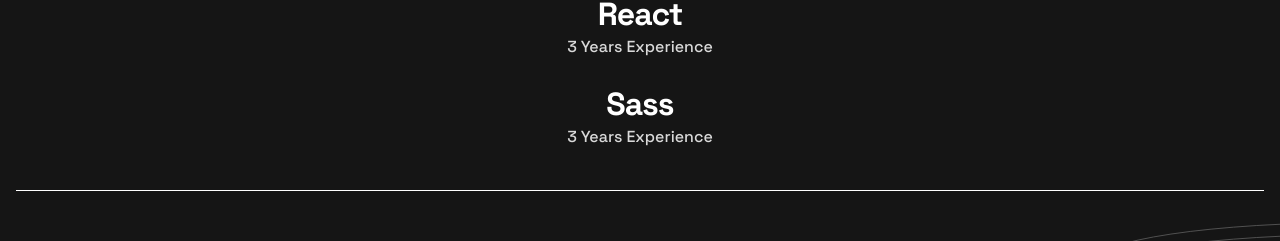
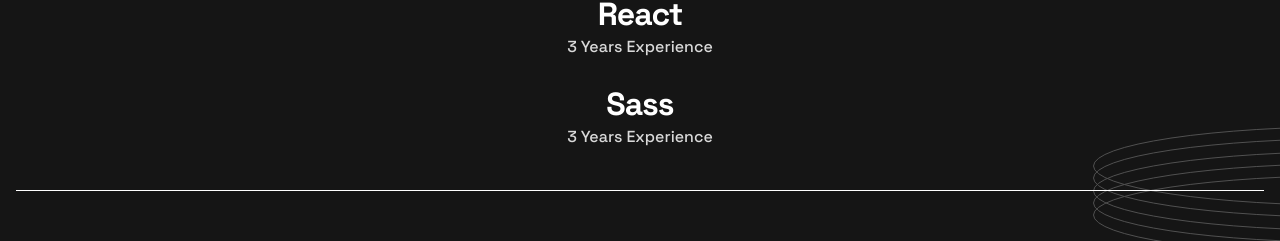
Before and after one commit to clakr/single-page-developer-portfolio, a Vue app: page / in a window 1280 px wide. Shown: the part 1065-1306 px from the top of the page. Built offline with nearby package versions, Linux system fonts and the light colour scheme.

Commit message:
absolute assets style adjustment

```diff
--- a/src/components/TheFooter.vue
+++ b/src/components/TheFooter.vue
@@ -31,7 +31,7 @@
   row-gap: 2rem;
   background-image: url(/pattern-rings.svg);
   background-repeat: no-repeat;
-  background-position: top 43.6rem right 18.8rem;
+  background-position: top 44rem left -34.3rem;
 }
 
 h3 {
--- a/src/components/TheHero.vue
+++ b/src/components/TheHero.vue
@@ -24,7 +24,7 @@
 section {
   background-image: url(/pattern-rings.svg), url(/pattern-circle.svg);
   background-repeat: no-repeat;
-  background-position: top 12.4rem right 18.7rem, top 25.4rem left 31.1rem;
+  background-position: top 12.4rem left -34.2rem, top 25.4rem right -6.5rem;
 }
 
 picture {
--- a/src/components/TheProjects.vue
+++ b/src/components/TheProjects.vue
@@ -90,7 +90,7 @@
 
 <style scoped>
 section {
-  padding: 8rem 1.5rem;
+  padding: 0 1.5rem 8rem;
   display: grid;
   row-gap: 4rem;
 }
--- a/src/components/TheSkills.vue
+++ b/src/components/TheSkills.vue
@@ -44,9 +44,10 @@
   align-items: center;
   row-gap: 2.4rem;
   text-align: center;
-  padding-block: 4rem;
-  margin-inline: 1.6rem;
-  border-bottom: 1px solid white;
+  padding: 4rem 1.6rem 8rem;
+  background-image: url(/pattern-rings.svg);
+  background-repeat: no-repeat;
+  background-position: bottom 1.6rem right -34.3rem;
 }
 
 h4 {
@@ -62,4 +63,9 @@
   font-weight: 500;
   line-height: 2.6rem;
 }
+
+article:last-of-type {
+  border-bottom: 1px solid white;
+  padding-bottom: 4rem;
+}
 </style>
--- a/src/style.css
+++ b/src/style.css
@@ -13,9 +13,3 @@
   color: white;
   background-color: var(--black);
 }
-
-body {
-  background-image: url(/pattern-rings.svg);
-  background-repeat: no-repeat;
-  background-position: top 128.7rem right -34.3rem;
-}
```
